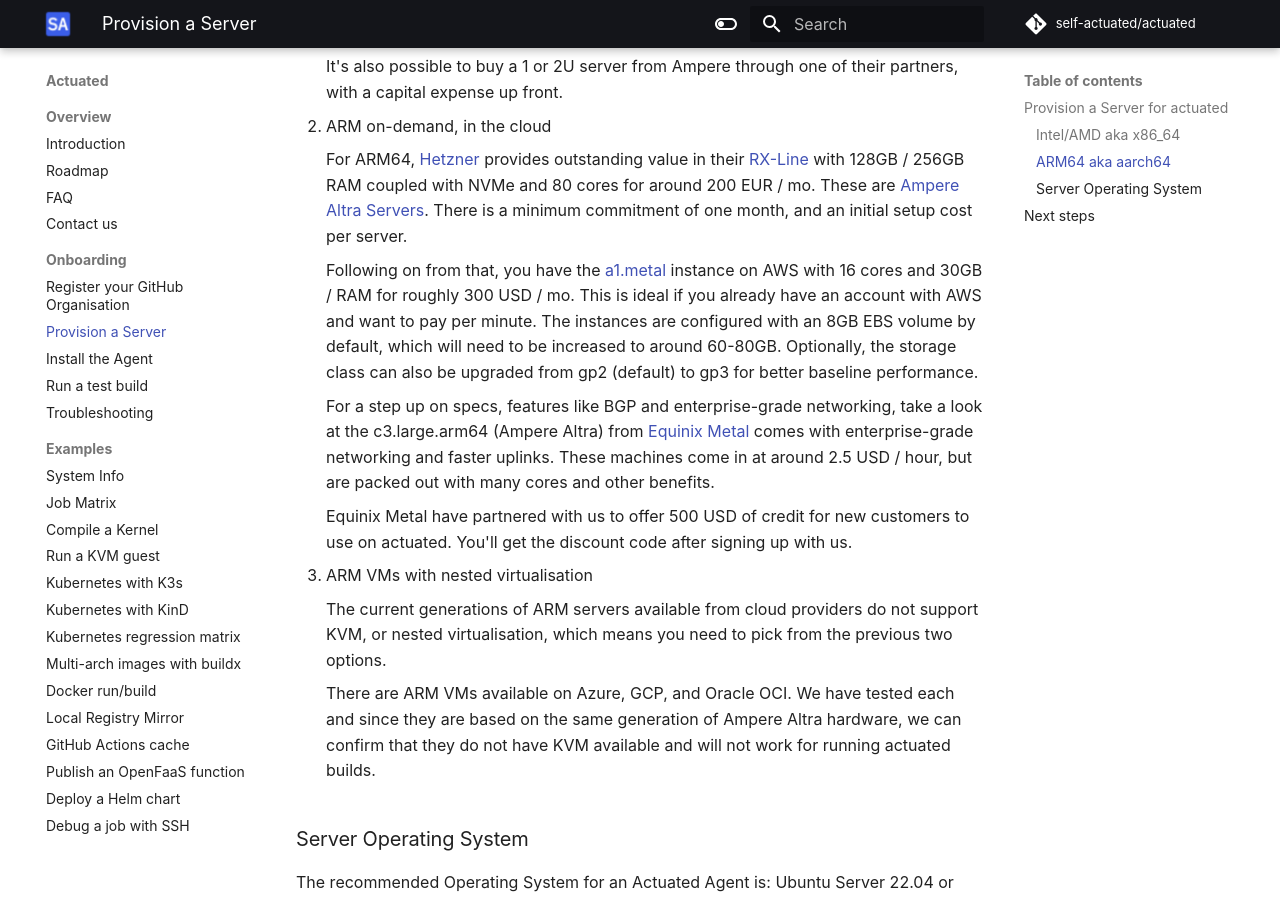
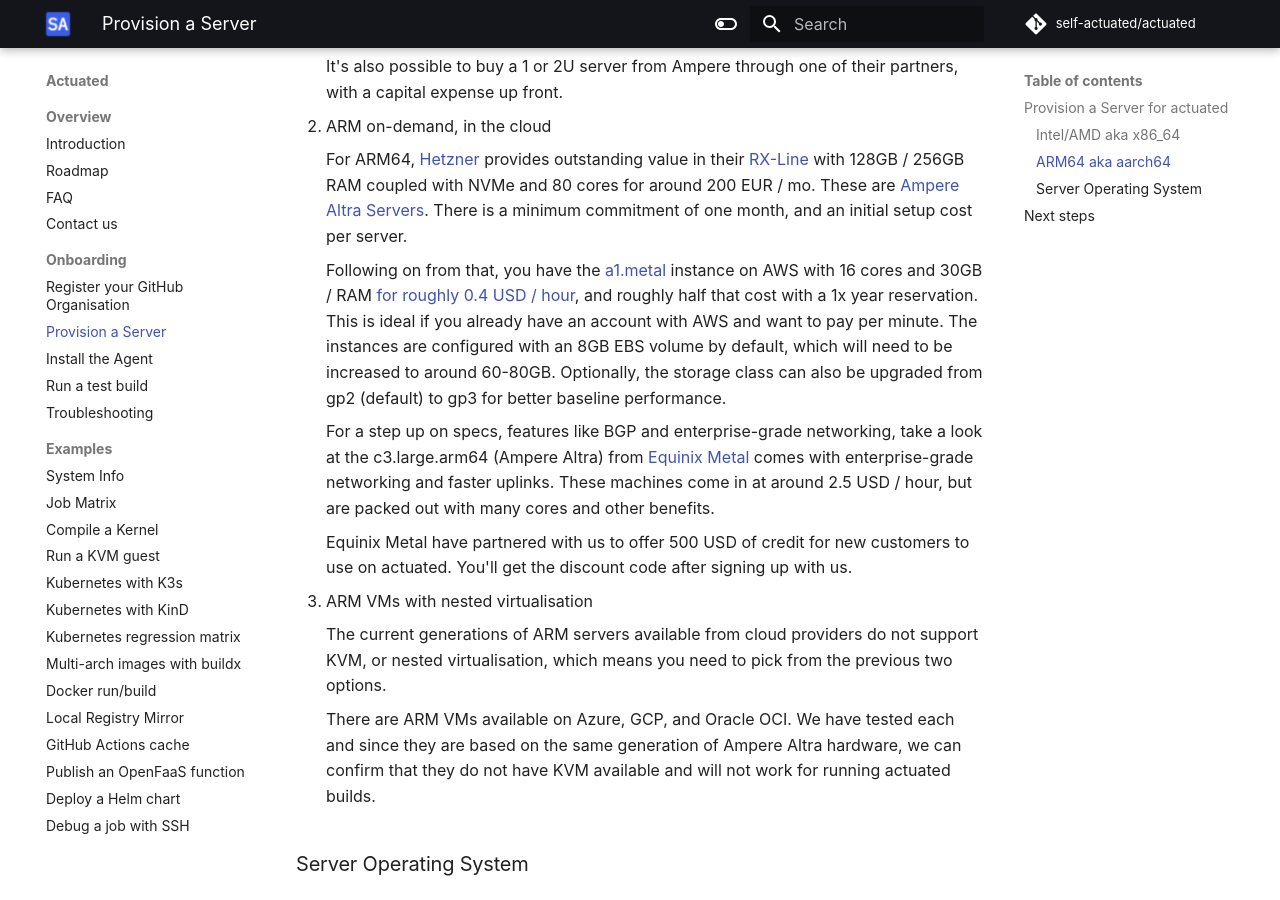
Before and after one commit to welteki/docs.actuated.dev, an MkDocs documentation site: the page built from docs/provision-server.md, in a window 1280 px wide and 900 px high, scrolled down 2127 px. Built offline with MkDocs 1.6.1 and Material for MkDocs 9.7.7, drawn with Linux system fonts in a browser that asks for light colours; some web fonts are replaced.

Commit message:
Add link to vantage
Signed-off-by: Alex Ellis (OpenFaaS Ltd) <alexellis2@gmail.com>

```diff
--- a/docs/provision-server.md
+++ b/docs/provision-server.md
@@ -54,7 +54,7 @@
 
     For ARM64, [Hetzner](https://hetzner.com) provides outstanding value in their [RX-Line](https://www.hetzner.com/dedicated-rootserver/matrix-rx) with 128GB / 256GB RAM coupled with NVMe and 80 cores for around 200 EUR / mo. These are [Ampere Altra Servers](https://amperecomputing.com/processors/ampere-altra/). There is a minimum commitment of one month, and an initial setup cost per server.
 
-    Following on from that, you have the [a1.metal](https://aws.amazon.com/ec2/instance-types/a1/) instance on AWS with 16 cores and 30GB / RAM for roughly 300 USD / mo. This is ideal if you already have an account with AWS and want to pay per minute. The instances are configured with an 8GB EBS volume by default, which will need to be increased to around 60-80GB. Optionally, the storage class can also be upgraded from gp2 (default) to gp3 for better baseline performance.
+    Following on from that, you have the [a1.metal](https://aws.amazon.com/ec2/instance-types/a1/) instance on AWS with 16 cores and 30GB / RAM [for roughly 0.4 USD / hour](https://instances.vantage.sh/aws/ec2/a1.metal?region=us-east-1&os=linux&cost_duration=hourly&reserved_term=Standard.noUpfront), and roughly half that cost with a 1x year reservation. This is ideal if you already have an account with AWS and want to pay per minute. The instances are configured with an 8GB EBS volume by default, which will need to be increased to around 60-80GB. Optionally, the storage class can also be upgraded from gp2 (default) to gp3 for better baseline performance.
 
     For a step up on specs, features like BGP and enterprise-grade networking, take a look at the c3.large.arm64 (Ampere Altra) from [Equinix Metal](https://metal.equinix.com/) comes with enterprise-grade networking and faster uplinks. These machines come in at around 2.5 USD / hour, but are packed out with many cores and other benefits.
 
```
